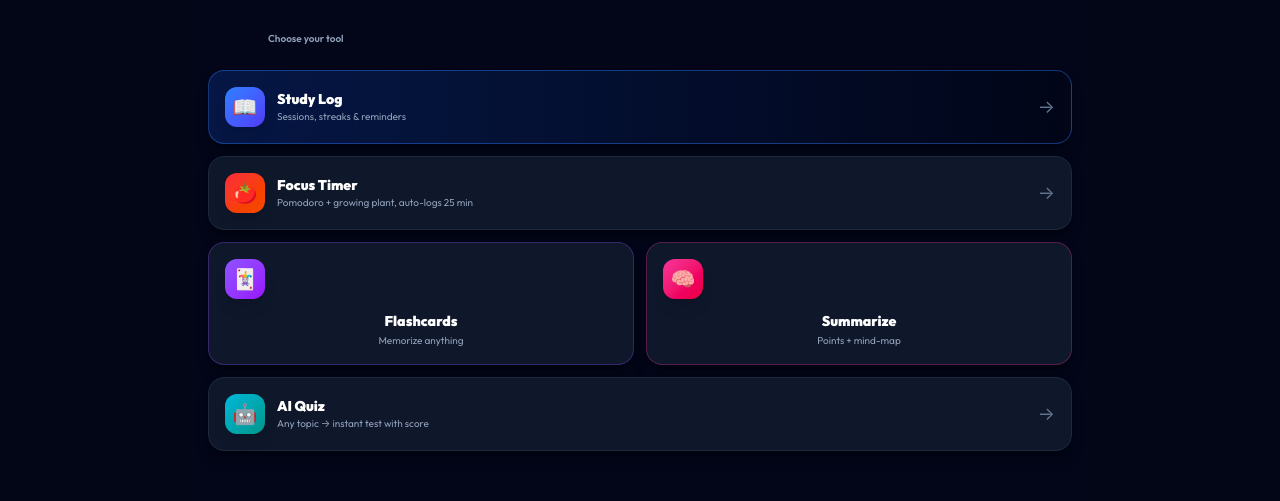
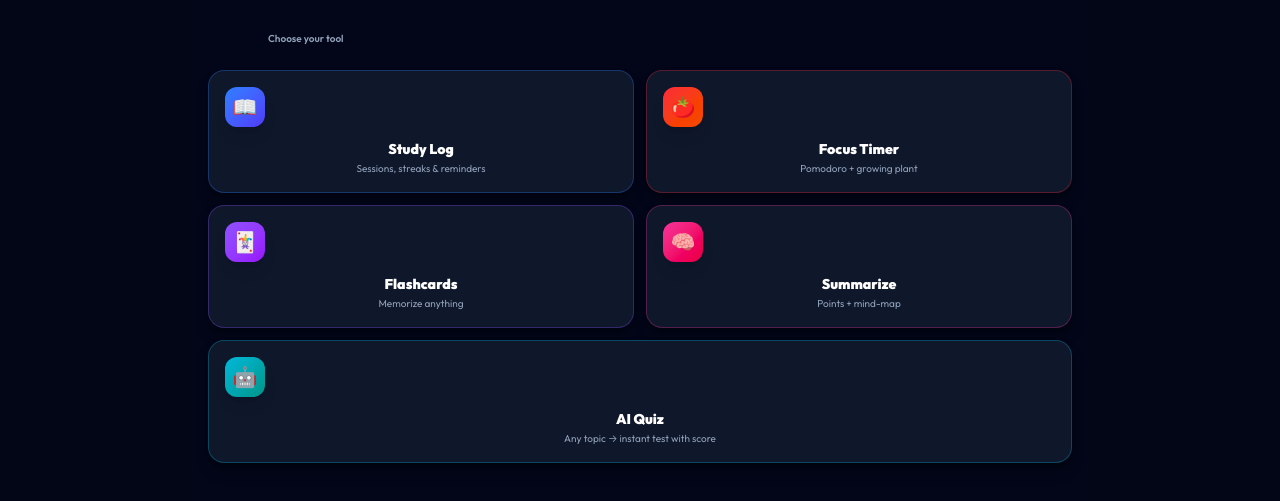
Before and after one commit to prashant14391443-ship-it/daily-goal, a Next.js app: page /study-tracker in a window 1280 px wide. Shown: the part 193-694 px from the top of the page. Built offline with nearby package versions, Linux system fonts and the light colour scheme; no server answers.

Commit message:
study hub: unified card shapes

```diff
--- a/app/study-tracker/page.tsx
+++ b/app/study-tracker/page.tsx
@@ -15,35 +15,26 @@ export default function StudyHub() {
         </div>
       </div>
 
-      <div className="grid gap-3">
-        {/* Study Log — highlighted */}
+      {/* ALL CARDS SAME SHAPE */}
+      <div className="grid grid-cols-2 gap-3">
         <Link
           href="/studylog"
-          className="press flex items-center gap-3 rounded-2xl border border-blue-500/40 bg-gradient-to-r from-blue-600/20 to-transparent p-4 shadow-lg shadow-black/30"
+          className="press bg-slate-900 border border-blue-500/30 rounded-2xl p-4 text-center shadow-lg shadow-black/30"
         >
           <IconTile emoji="📖" gradient="bg-gradient-to-br from-blue-500 to-indigo-600" />
-          <div className="flex-1 min-w-0">
-            <p className="font-black text-sm text-white">Study Log</p>
-            <p className="text-[10px] text-slate-400">Sessions, streaks & reminders</p>
-          </div>
-          <span className="text-slate-500 text-lg">→</span>
+          <p className="font-black text-sm mt-3 text-white">Study Log</p>
+          <p className="text-[10px] text-slate-400 mt-0.5">Sessions, streaks & reminders</p>
         </Link>
 
-        {/* Focus Timer */}
         <Link
           href="/focus"
-          className="press flex items-center gap-3 bg-slate-900 border border-slate-800 rounded-2xl p-4 shadow-lg shadow-black/30 hover:border-red-500/40 transition-colors"
+          className="press bg-slate-900 border border-red-500/30 rounded-2xl p-4 text-center shadow-lg shadow-black/30"
         >
           <IconTile emoji="🍅" gradient="bg-gradient-to-br from-red-500 to-orange-600" />
-          <div className="flex-1 min-w-0">
-            <p className="font-black text-sm text-white">Focus Timer</p>
-            <p className="text-[10px] text-slate-400">Pomodoro + growing plant, auto-logs 25 min</p>
-          </div>
-          <span className="text-slate-500 text-lg">→</span>
+          <p className="font-black text-sm mt-3 text-white">Focus Timer</p>
+          <p className="text-[10px] text-slate-400 mt-0.5">Pomodoro + growing plant</p>
         </Link>
 
-        {/* Flashcards + Summarize */}
-        <div className="grid grid-cols-2 gap-3">
         <Link
           href="/flashcards"
           className="press bg-slate-900 border border-violet-500/30 rounded-2xl p-4 text-center shadow-lg shadow-black/30"
@@ -52,6 +43,7 @@ export default function StudyHub() {
           <p className="font-black text-sm mt-3 text-white">Flashcards</p>
           <p className="text-[10px] text-slate-400 mt-0.5">Memorize anything</p>
         </Link>
+
         <Link
           href="/summarize"
           className="press bg-slate-900 border border-pink-500/30 rounded-2xl p-4 text-center shadow-lg shadow-black/30"
@@ -60,19 +52,14 @@ export default function StudyHub() {
           <p className="font-black text-sm mt-3 text-white">Summarize</p>
           <p className="text-[10px] text-slate-400 mt-0.5">Points + mind-map</p>
         </Link>
-        </div>
 
-        {/* AI Quiz */}
         <Link
           href="/quiz"
-          className="press flex items-center gap-3 bg-slate-900 border border-slate-800 rounded-2xl p-4 shadow-lg shadow-black/30 hover:border-cyan-500/40 transition-colors"
+          className="press col-span-2 bg-slate-900 border border-cyan-500/30 rounded-2xl p-4 text-center shadow-lg shadow-black/30"
         >
           <IconTile emoji="🤖" gradient="bg-gradient-to-br from-cyan-500 to-teal-600" />
-          <div className="flex-1 min-w-0">
-            <p className="font-black text-sm text-white">AI Quiz</p>
-            <p className="text-[10px] text-slate-400">Any topic → instant test with score</p>
-          </div>
-          <span className="text-slate-500 text-lg">→</span>
+          <p className="font-black text-sm mt-3 text-white">AI Quiz</p>
+          <p className="text-[10px] text-slate-400 mt-0.5">Any topic → instant test with score</p>
         </Link>
       </div>
     </main>
```
Lines whose indentation alone changed are shown as unchanged.
